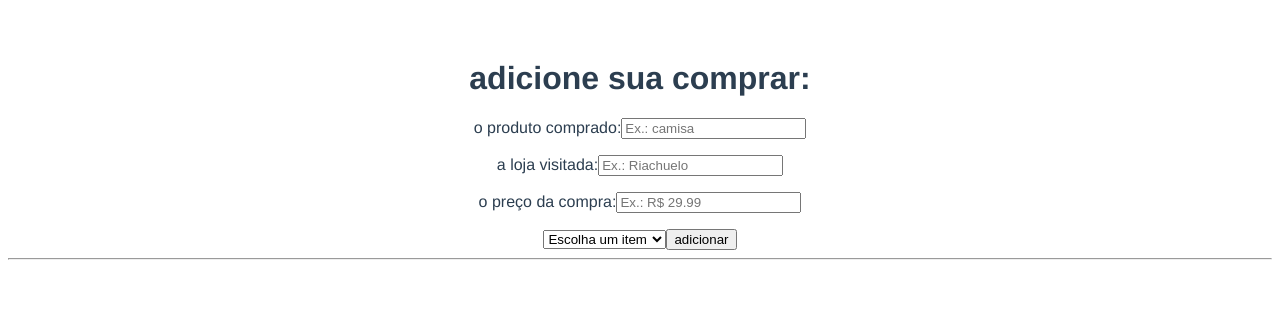
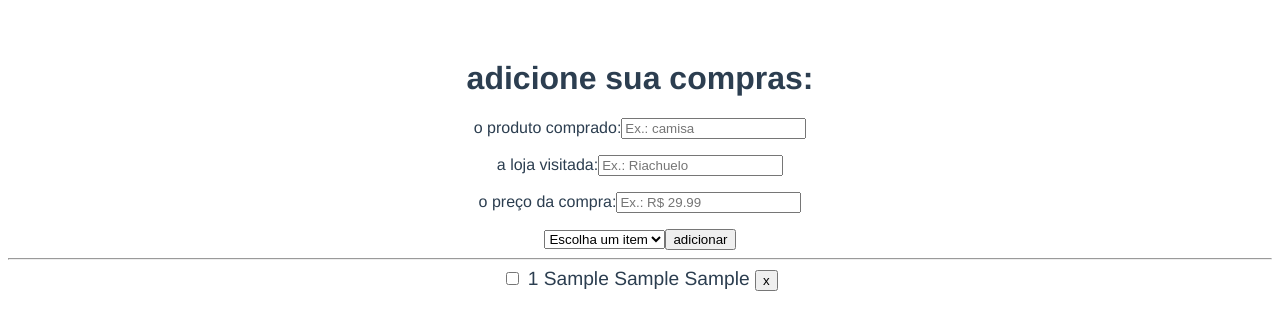
Before and after one commit to dnosuke/gerenciador_de_compras, a Vue app: page /#/ in a window 1280 px wide. Both pictures are taken after typing "Sample", "Sample", "Sample" into the empty fields and a click on the button "adicionar". Shown: the top 330 px of the page. Built offline with nearby package versions, Linux system fonts and the light colour scheme.

Commit message:
3 commit

```diff
--- a/src/App.vue
+++ b/src/App.vue
@@ -1,14 +1,17 @@
 <template>
   <div id="app">
-    <appBody/>
+    <Body/>
   </div>
 </template>
 
 <script>
-  import appBody from './components/Body.vue';
+  import Body from './components/Body.vue'
 
   export default {
-    components: {appBody}
+    components: {
+      Body
+    }
+
   }
 </script>
 
--- a/src/components/Body.vue
+++ b/src/components/Body.vue
@@ -1,7 +1,7 @@
 <template>
   <div id="Body">
     <form v-on:submit.prevent="addProduto">
-      <label for="new-produto"><h1>adicione sua comprar:</h1></label>
+      <label for="new-produto"><h1>adicione sua compras:</h1></label>
       <p>o produto comprado:<input v-model="newProduto" id="new-produto" placeholder="Ex.: camisa"></p>
       <p>a loja visitada:<input v-model="newLoja" id="new-produto" placeholder="Ex.: Riachuelo"></p>
       <p>o preço da compra:<input v-model="newPreco" id="new-produto" placeholder="Ex.: R$ 29.99"></p>
@@ -16,13 +16,23 @@
         <option>7</option>
         <option>8</option>
         <option>9</option>
-        <option>1O itens ou Mais</option>
+        <option>10 itens ou Mais</option>
         </select>
       <button>adicionar</button>
       <hr>
 
-      <div id="lista">
-        <appLista/>
+      <div :class="bloco_compra" v-for="produto in compras" :key="produto">
+        <input type="checkbox">
+          <big>
+            {{produto.id}}
+            {{produto.title}}
+            {{produto.loja}}
+            {{produto.preco}}
+            {{produto.quant}}
+          </big>
+          <span>
+            <button @click="removeProduto(produto)">x</button>
+          </span>
       </div>
 
     </form>
@@ -30,10 +40,7 @@
 </template>
 
 <script>
-  import appLista from './Lista.vue';
-
   export default {
-    components: {appLista},
     name: 'Body',
     data(){
       return {
@@ -50,7 +57,7 @@
         this.compras.push({
           id: this.idCompra++,
           title: this.newProduto,
-          produto: this.newLoja,
+          loja: this.newLoja,
           preco: this.newPreco,
           quant: this.newQuant
         })
@@ -58,18 +65,32 @@
         this.newLoja = ''
         this.newPreco = ''
         this.newQuant = ''
+      },
+      removeProduto: function(produto) {
+        this.compras.splice(this.compras.indexOf(produto), 1)
       }
     }
   }
 </script>
 
 <style>
-#Body {
-  font-family: 'Avenir', Helvetica, Arial, sans-serif;
-  -webkit-font-smoothing: antialiased;
-  -moz-osx-font-smoothing: grayscale;
-  text-align: center;
-  color: #2c3e50;
-  margin-top: 60px;
+.bloco_compra {
+  position: relative;
+  box-sizing: border-box;
+  width: 350px;
+  height: 150px;
+  padding: 10px;
+  border-radius: 8px;
+  font-size: 2rem;
+  font-weight: 300;
+  cursor: pointer;
+  user-select: none;
+  display: flex;
+  justify-content: center;
+  align-items: center;
+  color: #DDD;
+  border-left: 12px solid #0A8F08;
+  background-color: #4CAF50;
+  text-decoration: line-through;
 }
 </style>
--- a/src/components/HelloWorld.vue
+++ b/src/components/HelloWorld.vue
@@ -1,6 +1,31 @@
 <template>
   <div class="hello">
-
+    <h1>{{ msg }}</h1>
+    <p>
+      For a guide and recipes on how to configure / customize this project,<br>
+      check out the
+      <a href="https://cli.vuejs.org" target="_blank" rel="noopener">vue-cli documentation</a>.
+    </p>
+    <h3>Installed CLI Plugins</h3>
+    <ul>
+      <li><a href="https://github.com/vuejs/vue-cli/tree/dev/packages/%40vue/cli-plugin-babel" target="_blank" rel="noopener">babel</a></li>
+    </ul>
+    <h3>Essential Links</h3>
+    <ul>
+      <li><a href="https://vuejs.org" target="_blank" rel="noopener">Core Docs</a></li>
+      <li><a href="https://forum.vuejs.org" target="_blank" rel="noopener">Forum</a></li>
+      <li><a href="https://chat.vuejs.org" target="_blank" rel="noopener">Community Chat</a></li>
+      <li><a href="https://twitter.com/vuejs" target="_blank" rel="noopener">Twitter</a></li>
+      <li><a href="https://news.vuejs.org" target="_blank" rel="noopener">News</a></li>
+    </ul>
+    <h3>Ecosystem</h3>
+    <ul>
+      <li><a href="https://router.vuejs.org" target="_blank" rel="noopener">vue-router</a></li>
+      <li><a href="https://vuex.vuejs.org" target="_blank" rel="noopener">vuex</a></li>
+      <li><a href="https://github.com/vuejs/vue-devtools#vue-devtools" target="_blank" rel="noopener">vue-devtools</a></li>
+      <li><a href="https://vue-loader.vuejs.org" target="_blank" rel="noopener">vue-loader</a></li>
+      <li><a href="https://github.com/vuejs/awesome-vue" target="_blank" rel="noopener">awesome-vue</a></li>
+    </ul>
   </div>
 </template>
 
--- a/src/components/Lista.vue
+++ /dev/null
@@ -1,27 +0,0 @@
-<template>
-    <div id="lista">
-        <ul>
-            <li
-            is="produto-item"
-            v-for="(produto, index) in compras"
-            v-bind:key="produto.id"
-            v-bind:title="produto.title"
-            v-bind:produto="produto.produto"
-            v-bind:preco='produto.preco'
-            v-bind:quant='produto.quant'
-            v-on:remove="compras.splice(index, 1)"
-            ></li>
-        </ul>
-    </div>
-</template>
-
-<script>
-export default {
-    props: ['newProduto','newLoja','newPreco','newQuant'],
-
-}
-</script>
-
-<style>
-
-</style>
```
